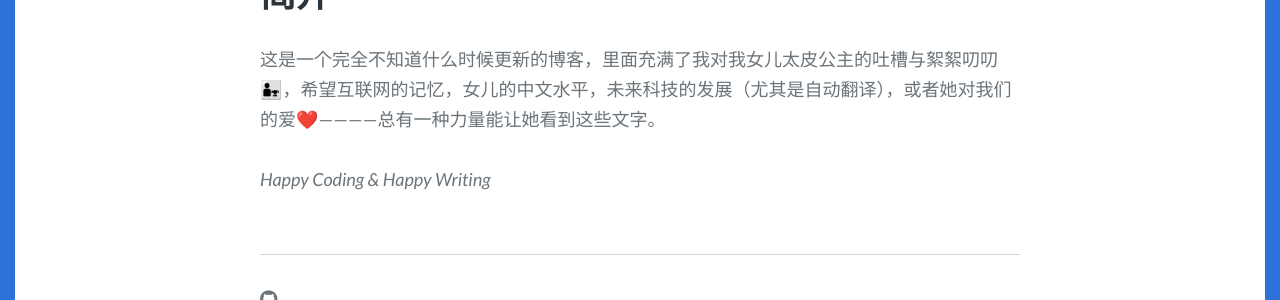
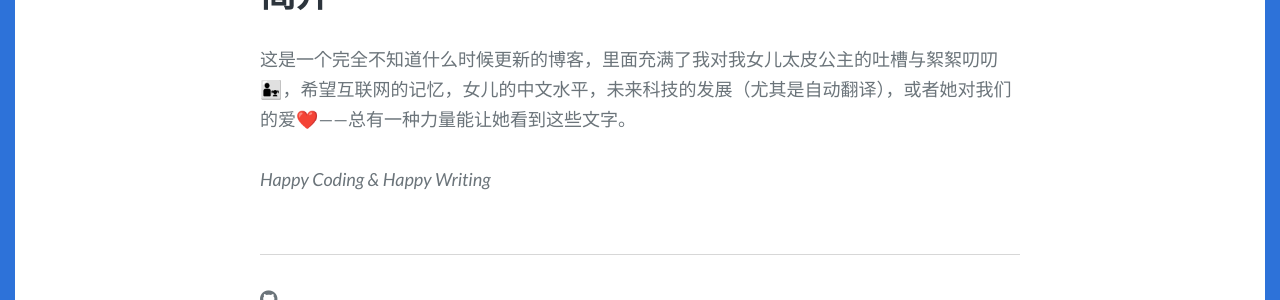
Before and after one commit to spiderPan/APMY, a Jekyll site: the page built from about.md, in a window 1280 px wide. Shown: the part 244-544 px from the top of the page. Built offline with Jekyll 4.4.1, drawn with Linux system fonts in a browser that asks for light colours; some web fonts are replaced.

Commit message:
update the content

```diff
--- a/about.md
+++ b/about.md
@@ -4,6 +4,6 @@ title: 简介
 description: 关于这个博客，我有话要说
 ---
 
-这是一个完全不知道什么时候更新的博客，里面充满了我对我女儿太皮公主的吐槽与絮絮叨叨👨‍👧，希望互联网的记忆，女儿的中文水平，未来科技的发展（尤其是自动翻译），或者她对我们的爱❤️————总有一种力量能让她看到这些文字。
+这是一个完全不知道什么时候更新的博客，里面充满了我对我女儿太皮公主的吐槽与絮絮叨叨👨‍👧，希望互联网的记忆，女儿的中文水平，未来科技的发展（尤其是自动翻译），或者她对我们的爱❤️——总有一种力量能让她看到这些文字。
 
 *Happy Coding & Happy Writing*
```
